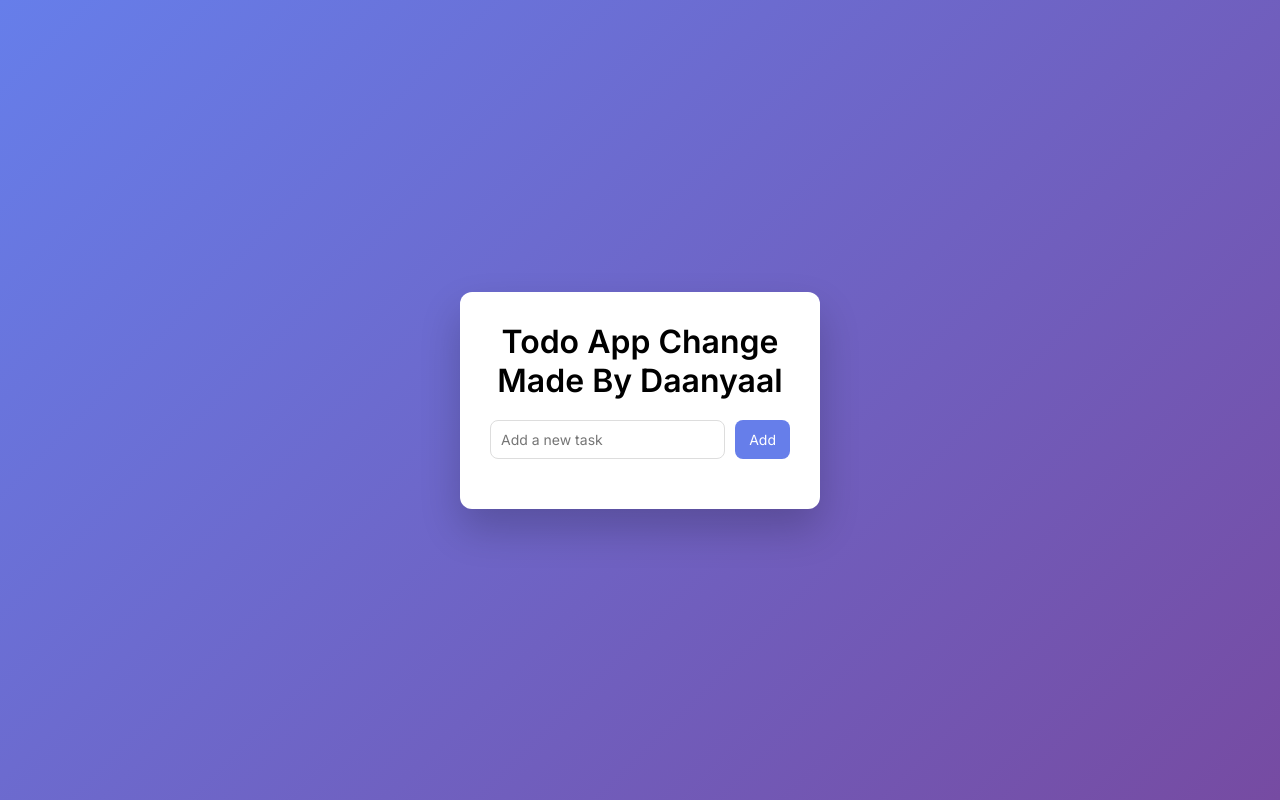
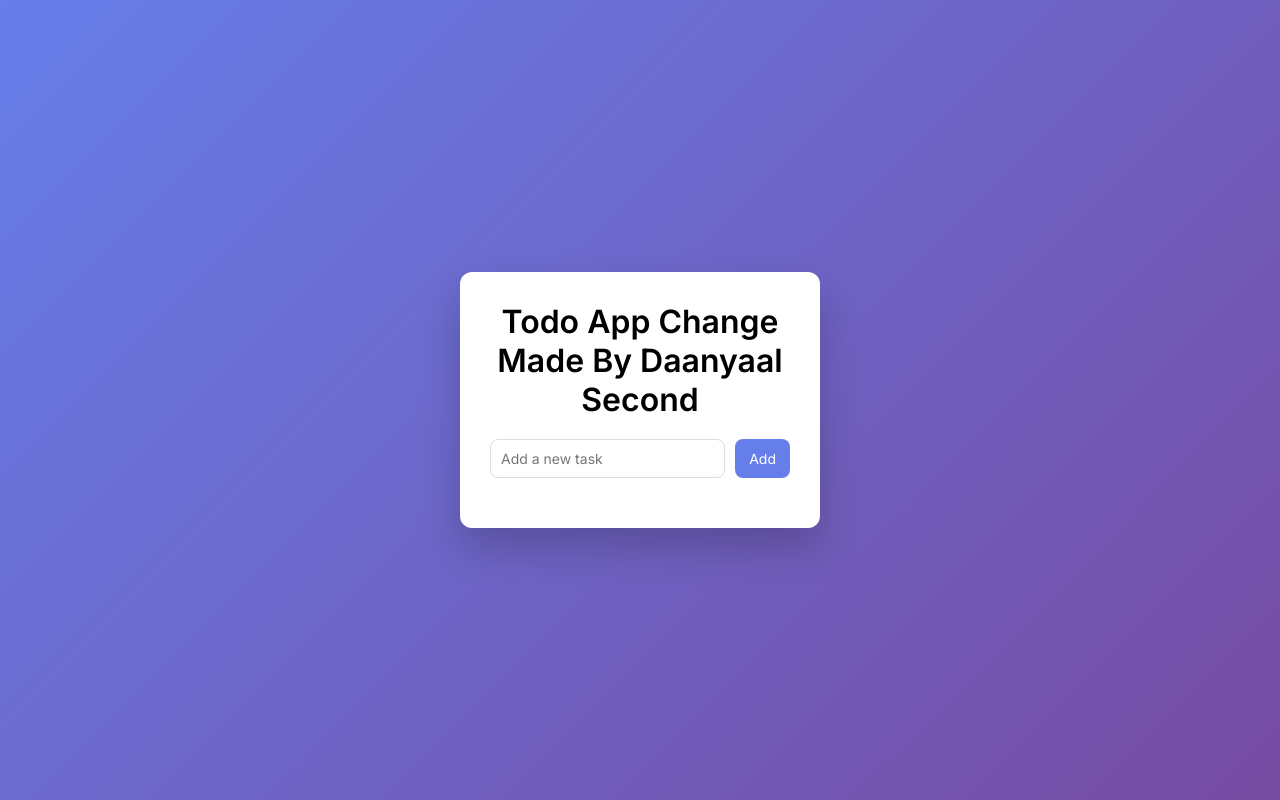
Before and after one commit to daany786/todo-devops, a website: page public/index.html in a window 1280 px wide. Drawn offline with Linux system fonts and the light colour scheme; no server answers.

Commit message:
Test 2 by Daanyaal

```diff
--- a/public/index.html
+++ b/public/index.html
@@ -97,7 +97,7 @@
 <body>
 
   <div class="card">
-    <h1>Todo App Change Made By Daanyaal</h1>
+    <h1>Todo App Change Made By Daanyaal Second</h1>
 
     <div class="input-group">
       <input id="todoInput" placeholder="Add a new task" />
```
